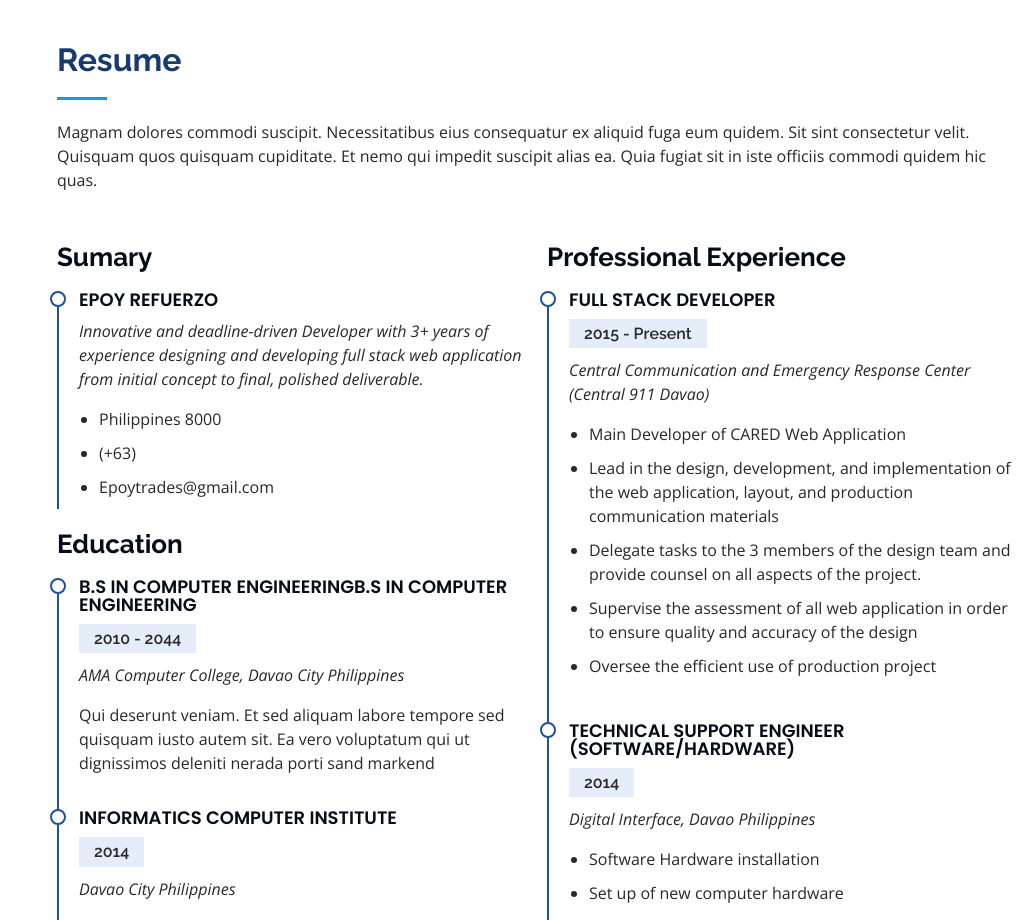
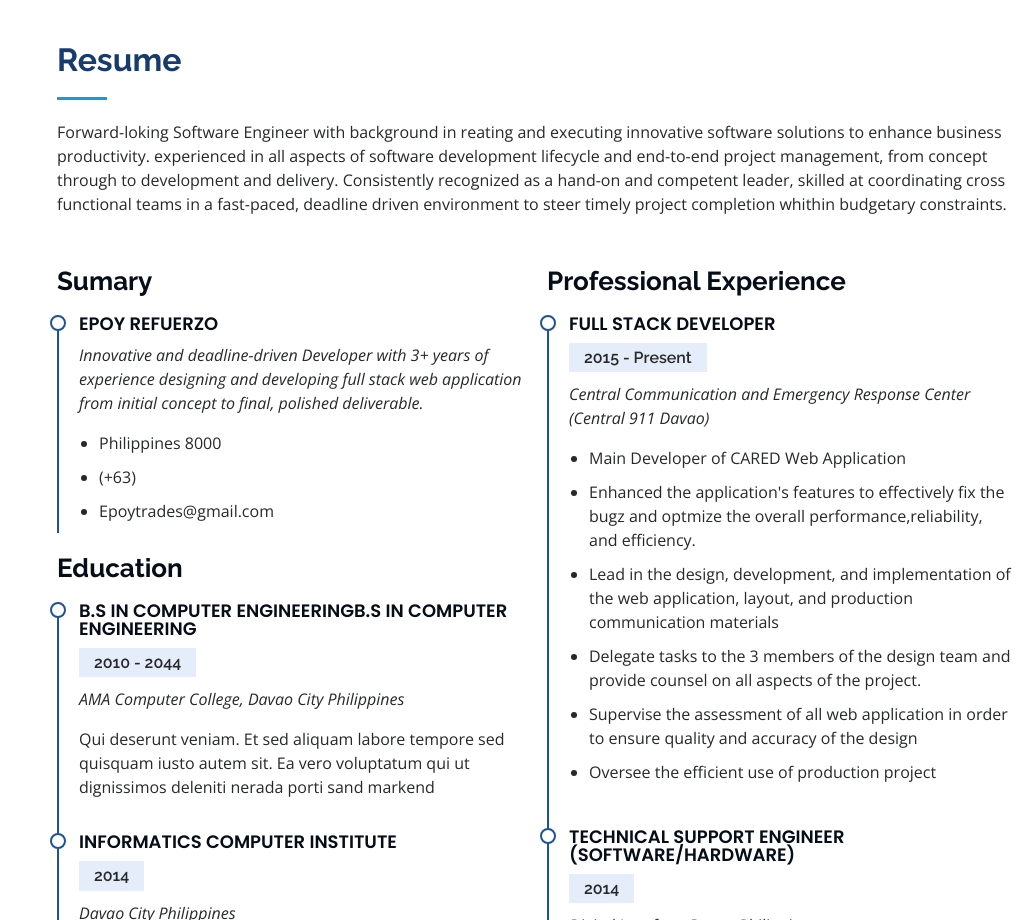
Before and after one commit to epoytrades/Portfolio, a plain HTML site: page index.html in a window 1280 px wide. Shown: the part 2400-3320 px from the top of the page, without its empty margins (255-1280 px from the left). Drawn offline with nearby package versions, Linux system fonts and the light colour scheme.

Commit message:
added additional info
info on resume

```diff
--- a/index.html
+++ b/index.html
@@ -253,7 +253,10 @@
 
         <div class="section-title">
           <h2>Resume</h2>
-          <p>Magnam dolores commodi suscipit. Necessitatibus eius consequatur ex aliquid fuga eum quidem. Sit sint consectetur velit. Quisquam quos quisquam cupiditate. Et nemo qui impedit suscipit alias ea. Quia fugiat sit in iste officiis commodi quidem hic quas.</p>
+          <p>Forward-loking Software Engineer with background in reating and executing innovative software solutions to enhance business productivity. experienced in all aspects of software development lifecycle
+            and end-to-end project management, from concept through to development and delivery. Consistently recognized as a hand-on and competent leader, skilled at coordinating cross functional teams in a fast-paced,
+             deadline driven environment to steer timely project completion whithin budgetary constraints.
+          </p>
         </div>
 
         <div class="row">
@@ -291,6 +294,7 @@
               <p><em>Central Communication  and Emergency Response Center (Central 911 Davao) </em></p>
               <ul>
                 <li>Main Developer of CARED Web Application</li>
+                <li>Enhanced the application's features to effectively fix the bugz and optmize the overall performance,reliability, and efficiency.</li>
                 <li>Lead in the design, development, and implementation of the web application, layout, and production communication materials</li>
                 <li>Delegate tasks to the 3 members of the design team and provide counsel on all aspects of the project. </li>
                 <li>Supervise the assessment of all web application in order to ensure quality and accuracy of the design</li>
```
